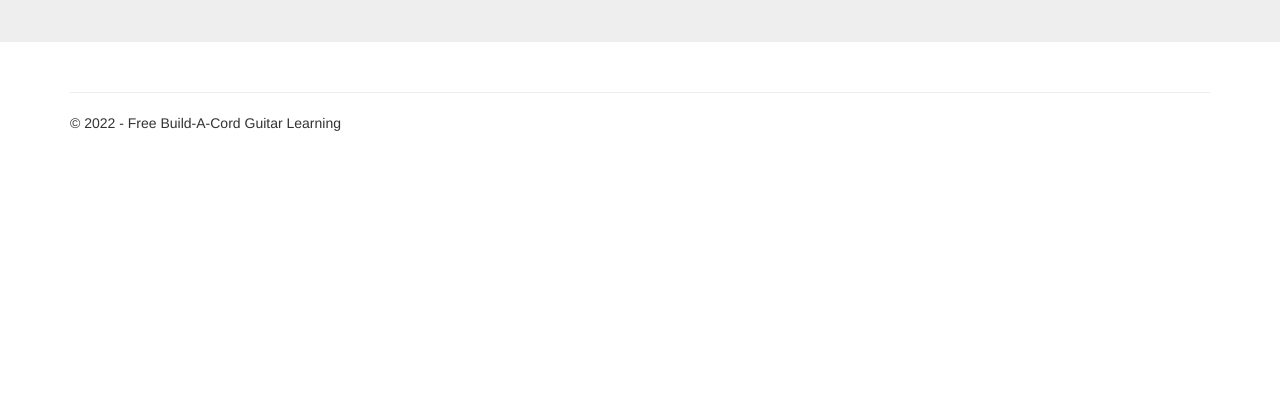
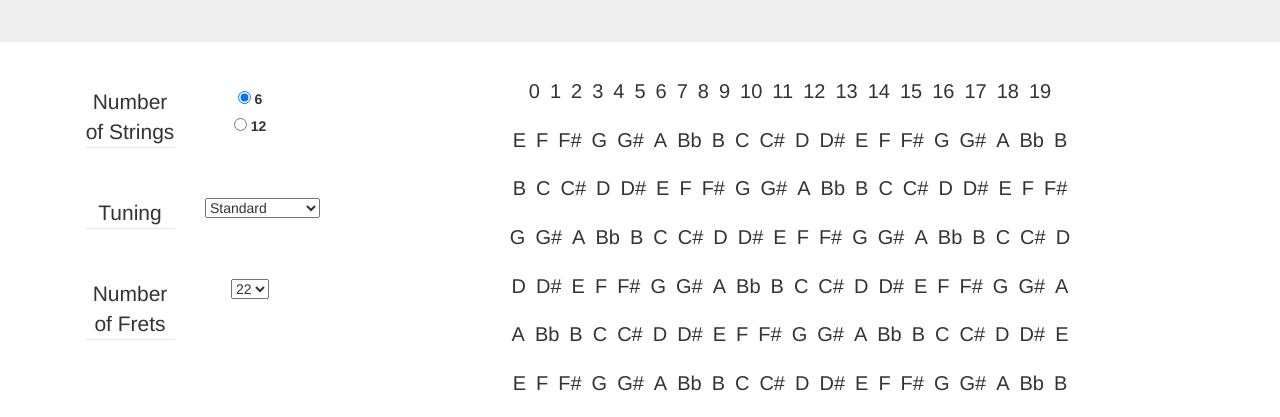
Before and after one commit to AaronLiftig/AaronLiftig.Build-A-ChordGuitar.io, a plain HTML site: page index.html in a window 1280 px wide. Shown: the part 153-570 px from the top of the page. Drawn offline with nearby package versions, Linux system fonts and the light colour scheme.

Commit message:
Began creating guitar elements

```diff
--- a/index.html
+++ b/index.html
@@ -34,21 +34,87 @@
     </div>
 
     <div class="jumbotron text-center">
-        <h1>Learn Guitar with Build-A-Chord</h1>
+        <div class="row">
+            <h1>Learn Guitar with Build-A-Chord</h1>
+        </div>
     </div>
 
     <div class="container body-content">
+        <form method="post" action="#">
+            <div class="row text-center">
+                <div class="row">
+                    <div class="col-md-3">
+                        <div class="selector-div" id="stringNum-div">
+                            <fieldset class="guitar-div" id="guitar-stringNum-div">
+                                <div class="col-md-6">
+                                    <legend>Number of Strings</legend>
+                                </div>
+                                <div class="col-md-6">
+                                    <div>
+                                        <input type="radio" name="stringNum" value="6" checked>
+                                        <label for="6">6</label>
+                                    </div>
+                                    <div>
+                                        <input type="radio" name="stringNum" value="12">
+                                        <label for="12">12</label>
+                                    </div>
+                                </div>
+                            </fieldset>
+                        </div>
+                        <div class="selector-div" id="tuning-div">
+                            <fieldset class="guitar-div" id="guitar-tuning-div">
+                                <div class="col-md-6">
+                                    <legend>Tuning</legend>
+                                </div>
+                                <div class="col-md-6">
+                                    <select name="guitar-tuning-dropdown" id="guitar-tuning-dropdown"></select>
+                                </div>
+                            </fieldset>
+                        </div>
+                        <div class="selector-div" id="fretNum-div">
+                            <fieldset class="guitar-div" id="guitar-fretNum-div">
+                                <div class="col-md-6">
+                                    <legend>Number of Frets</legend>
+                                </div>
+                                <div class="col-md-6">
+                                    <select name="guitar-fretNum-dropdown" id="guitar-fretNum-dropdown"></select>
+                                </div>
+                            </fieldset>
+                        </div>
+                    </div>
+                    <div class="col-md-9">
+                        <div id="main-guitar">
+                        </div>
+                    </div>
+                </div>
+            </div>
+        </form>
+        <form method="post" action="#">
+            <div class="row text-center">
+                <div class="row">
+                    <div class="col-md-6">
+                        <h2>Mini-Screen</h2>
+                    </div>
+                    <div class="col-md-3" id="mini-screen-chord-type-div">
+                        <fieldset class="mini-screen-chord-type" id="mini-screen-chord-type">
+                            <legend>Chord Type</legend>
+                            <select name="mini-screen-dropdown" id="mini-screen-dropdown">
+                            </select>
+                        </fieldset>
+                    </div>
+                    <hr />
+                </div>
+                <div class="row">
+                    <div class="col-md-6">
+                        <div id="mini-screen">
+                        </div>
+                    </div>
+                </div>
+            </div>
+        </form>
         <hr />
         <footer>
             <p id="copyright"></p>
-            <script>
-                var today = new Date();
-                var year = today.getFullYear();
-
-                var footerPTag = document.getElementById("copyright");
-                var footerText = document.createTextNode("© " + year + " - Free Build-A-Cord Guitar Learning");
-                footerPTag.appendChild(footerText);
-            </script>
         </footer>
     </div>
 
@@ -58,7 +124,7 @@
 
     <script src="js/guitar.js"></script>
     <script src="js/guitar_app.js"></script>
-    <script src="js/test_app.js"></script>
+    <!-- <script src="js/test_app.js"></script> -->
     <script src="js/script.js"></script>
 </body>
 </html>
--- a/js/guitar.js
+++ b/js/guitar.js
@@ -2,20 +2,7 @@
 
 class Guitar {
     constructor({numberOfStrings=6,tuning="standard",numberOfFrets=19} = {}) {
-        this.numToNoteDict = {
-                                0:"A",
-                                1:"A#/Bb",
-                                2:"B",
-                                3:"C",
-                                4:"Db/C#",
-                                5:"D",
-                                6:"Eb/D#",
-                                7:"E",
-                                8:"F",
-                                9:"Gb/F#",
-                                10:"G",
-                                11:"Ab/G#"
-                              };
+        this.numToNoteDict = [ "A","A#/Bb","B","C","Db/C#","D","Eb/D#","E","F","Gb/F#","G","Ab/G#" ];
 
         this.TuneGuitar(numberOfStrings,tuning,numberOfFrets);
     }
--- a/js/script.js
+++ b/js/script.js
@@ -0,0 +1,100 @@
+const tuningList = [ "Standard", "Drop D", "DADGAD", "Double Drop D", "Open D",
+                    "Open E", "Open G", "Open A", "DGCGCD", "Open C6" ]
+
+
+var guitarApp = new GuitarApp();
+var guitar = guitarApp.yourGuitar.guitar;
+
+function onPageLoad(guitar) {
+    // Footer Copyright
+    const today = new Date();
+    const year = today.getFullYear();
+
+    const footerPTag = document.getElementById("copyright");
+    const footerText = document.createTextNode("© " + year + " - Free Build-A-Cord Guitar Learning");
+    footerPTag.appendChild(footerText);
+
+
+    // Tuning Dropdown
+    const tuningDropdown = document.getElementById("guitar-tuning-dropdown");
+
+    for (var tuningOption of tuningList) {
+        var tuningOptionElement = document.createElement("option");
+        tuningOptionElement.text = tuningOption;
+        tuningOptionElement.value = tuningOption.toLowerCase();
+        tuningDropdown.appendChild(tuningOptionElement);
+    }
+
+
+    // Number of Frets Dropdown
+    const numOfFretsDropdown = document.getElementById("guitar-fretNum-dropdown");
+
+    for (var numOfFretsOption of [ 18, 19, 20, 21, 22, 23, 24 ]) {
+        var numOfFretsOptionElement = document.createElement("option");
+        numOfFretsOptionElement.text = numOfFretsOption;
+        numOfFretsOptionElement.value = numOfFretsOption;
+        if (numOfFretsOption === 22) {
+            numOfFretsOptionElement.selected = true;
+        }
+        numOfFretsDropdown.appendChild(numOfFretsOptionElement);
+    }
+
+
+    // Chord Dropdown
+    const cordList = Object.keys(guitarApp.cordDict);
+    const chordOptionDropdown = document.getElementById("mini-screen-dropdown");
+
+    for (var chordOption of cordList) {
+        var chordOptionElement = document.createElement("option");
+        chordOptionText =  chordOption.replace(/(^\w|\s\w|\/\w)/g, m => m.toUpperCase());
+        chordOptionElement.text = chordOptionText;
+        chordOptionElement.value = chordOption;
+        chordOptionDropdown.appendChild(chordOptionElement);
+    }
+
+
+    // Create Guitar
+    const guitarElement = document.getElementById("main-guitar");
+
+    var guitarAxisRow = document.createElement("div", { className: "row guitar-string", id: "axis" });
+    guitarElement.appendChild(guitarAxisRow);
+
+    for (var a = 0; a < guitar.length; a++) {
+        var guitarString = guitar[a];
+        var guitarStringRow = document.createElement("div", { className: "row guitar-string", id: a });
+        for (var b = 0; b < guitarString.length; b++) {
+            if (a === 0) {
+                var axisRowFret = document.createElement("div", { className: "guitar-fret-axis" });
+                var axisRowFretP = document.createElement("p");
+                var text = document.createTextNode(b);
+                axisRowFretP.appendChild(text);
+                axisRowFret.append(axisRowFretP);
+                guitarAxisRow.append(axisRowFret);
+            }
+
+            var guitarFret = guitarString[b];
+            var fret = document.createElement("div", { className: "guitar-fret" });
+            var fretP = document.createElement("p");
+            var note = guitarFret[1][1].split('/');
+
+            if (note.length === 2) {
+                var fretText = document.createTextNode(note[1]);
+            }
+            else {
+                var fretText = document.createTextNode(note);
+            }
+
+            fretP.appendChild(fretText);
+            fret.append(fretP);
+            guitarStringRow.append(fret);
+            guitarElement.append(guitarStringRow);
+        }
+    }
+}
+
+onPageLoad(guitar);
+
+
+function changeSharpOrFlat(sharpOrFlat = "#") {
+
+}
--- a/style.css
+++ b/style.css
@@ -0,0 +1,25 @@
+.selector-div {
+    padding: 10px;
+}
+
+#main-guitar div {
+    display: inline-block;
+}
+
+#main-guitar p {
+    font-size: 20px;
+}
+
+#main-guitar div div {
+    padding: 5px;
+}
+
+.guitar-fret {
+    border-style: solid;
+    border-width: thin;
+    border-color: black;
+}
+
+fieldset {
+    padding: 5px;
+}
```
